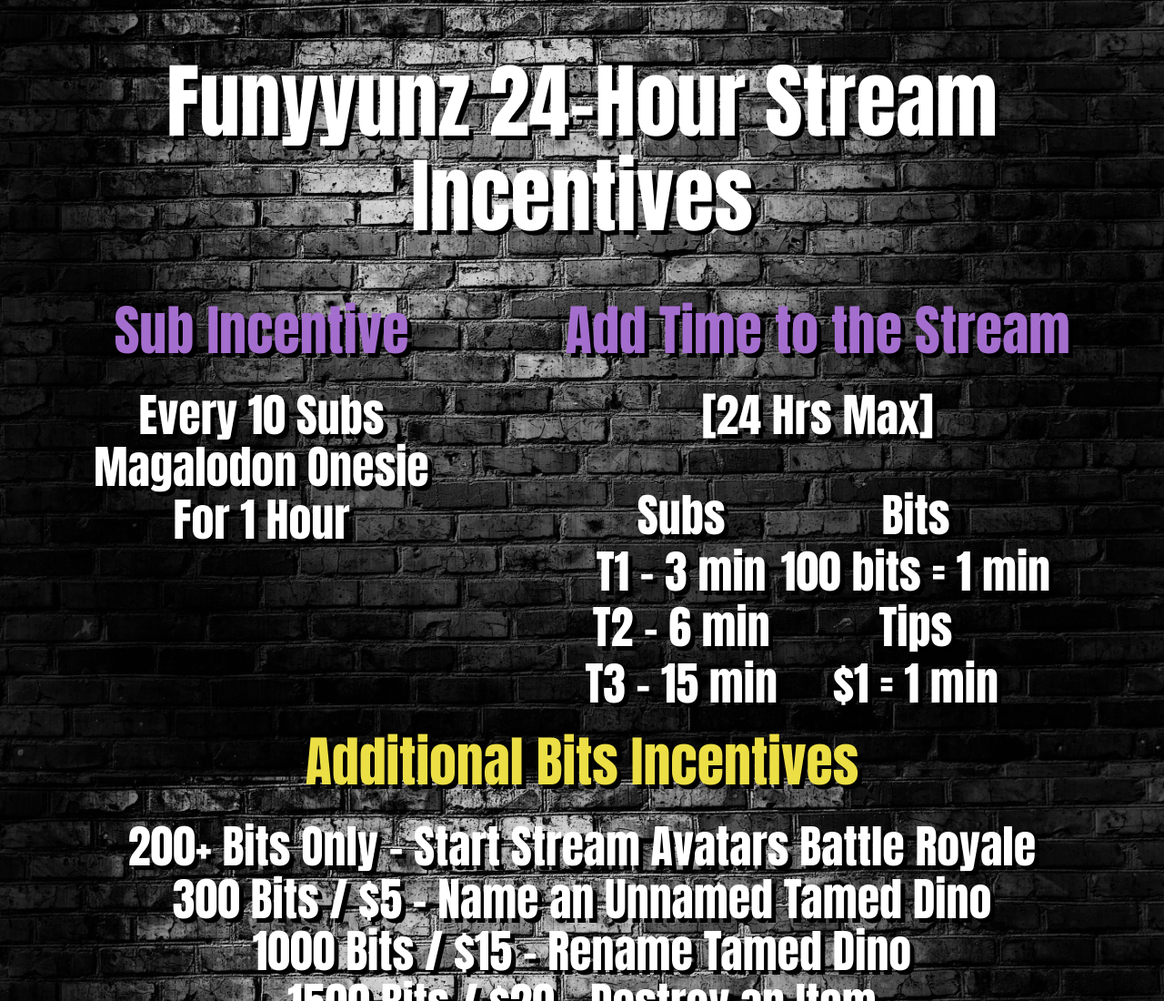
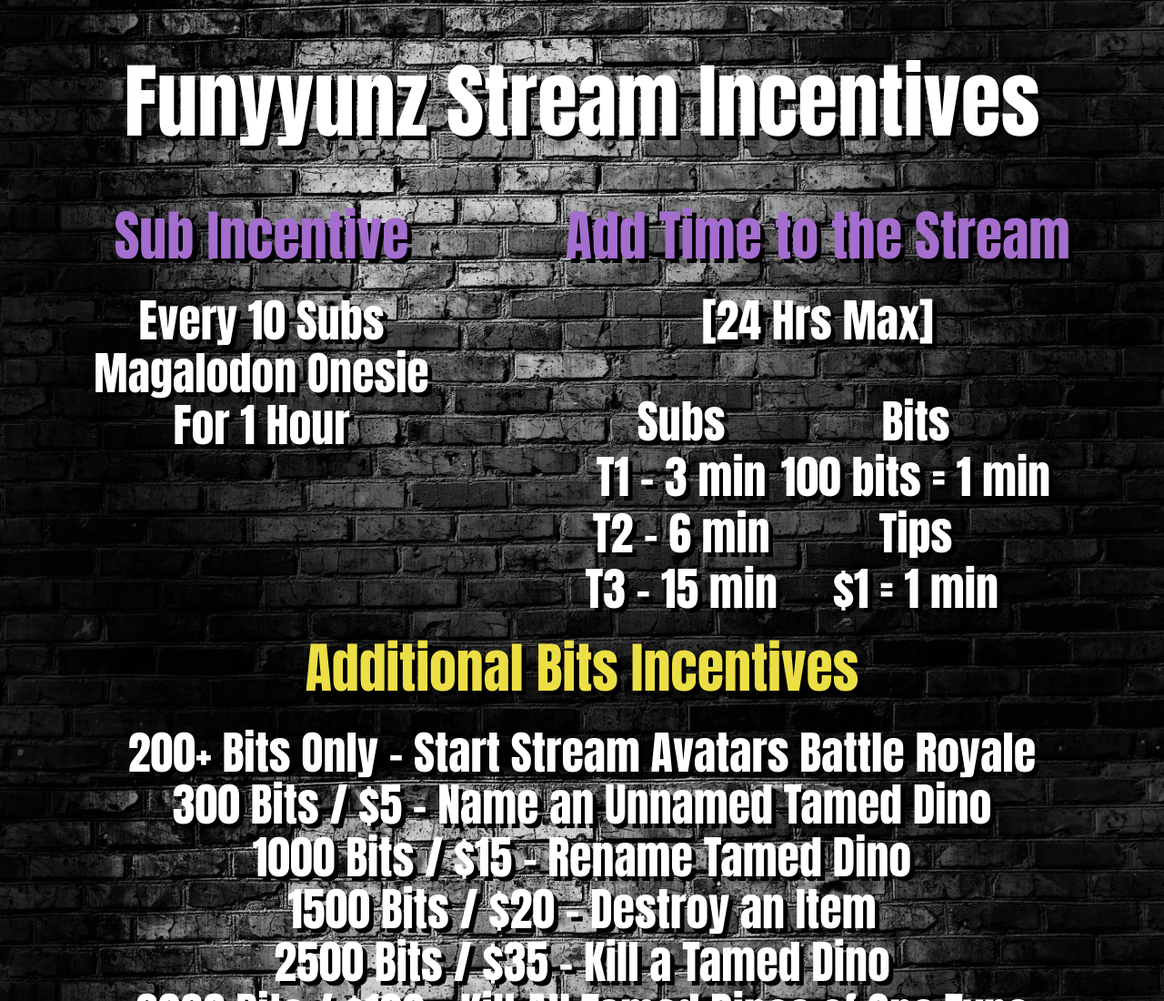
Before and after one commit to GeoffrySheehan/stream-incentives, a plain HTML site: page index.html in a window 1280 px wide. Shown: the top 1100 px of the page at 91% size. Drawn offline with Linux system fonts and the light colour scheme.

Commit message:
Updated verbiage to match the intent for today

```diff
--- a/index.html
+++ b/index.html
@@ -6,14 +6,14 @@
 		<meta name="keywords" content="one, two, three">
 		<meta name="viewport" content="width=device-width, initial-scale=1">
 
-		<title>Funyyunz 24-Hour Stream Incentive</title>
+		<title>Funyyunz Stream Incentive</title>
 
 		<!-- external CSS link -->
 		<link rel="stylesheet" href="css/normalize.css">
 		<link rel="stylesheet" href="css/style.css">
 	</head>
 	<body>
-		<h1>Funyyunz 24-Hour Stream Incentives</h1>
+		<h1>Funyyunz Stream Incentives</h1>
 		<div class="flex">
 			<section class="flex-item">
 				<h2 class="primary-color">Sub Incentive</h2>
```
